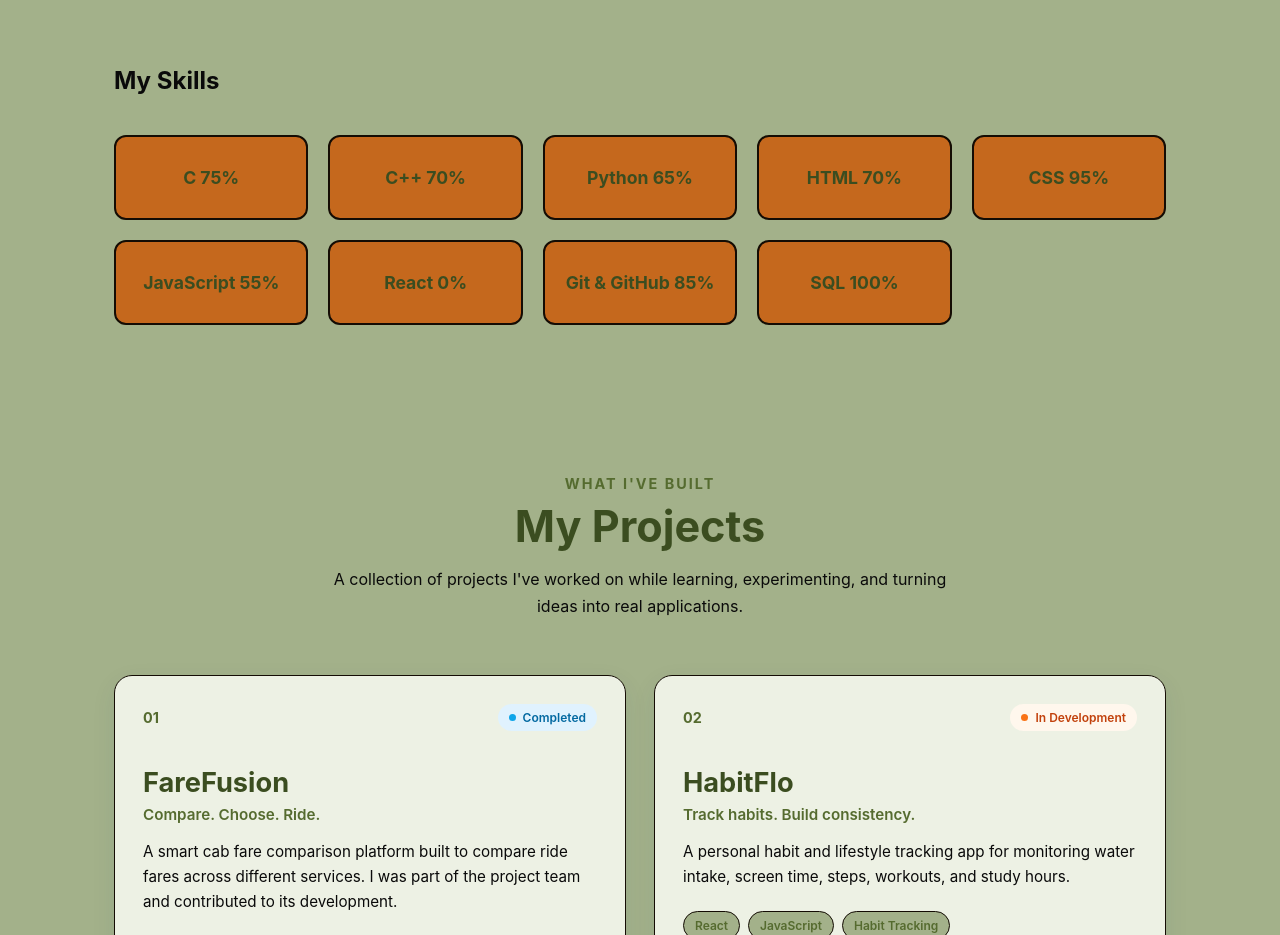
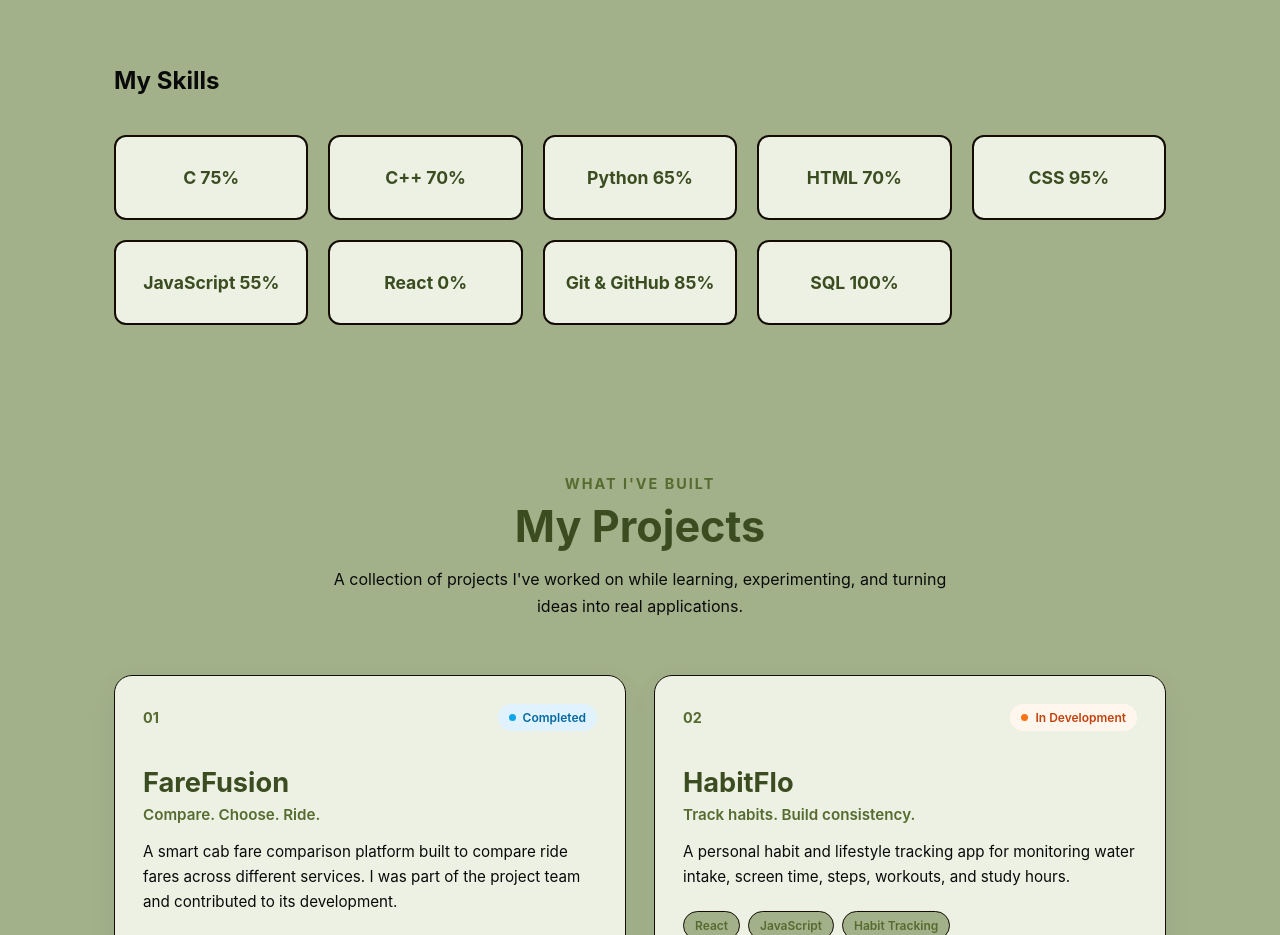
Before and after one commit to mohhhan/Chaturya-__portfolio, a React (Vite) app: page / in a window 1280 px wide. Shown: the part 1200-2135 px from the top of the page. Built offline with nearby package versions, Linux system fonts and the light colour scheme.

Commit message:
Change skill item background color to #EDF1E4

```diff
--- a/src/components/Skills.css
+++ b/src/components/Skills.css
@@ -19,7 +19,7 @@
 }
 
 .skill-item {
-    background: var(--surface);
+    background: #EDF1E4;
     border: 2px solid var(--border);
     border-radius: 12px;
     text-align: center;
```
